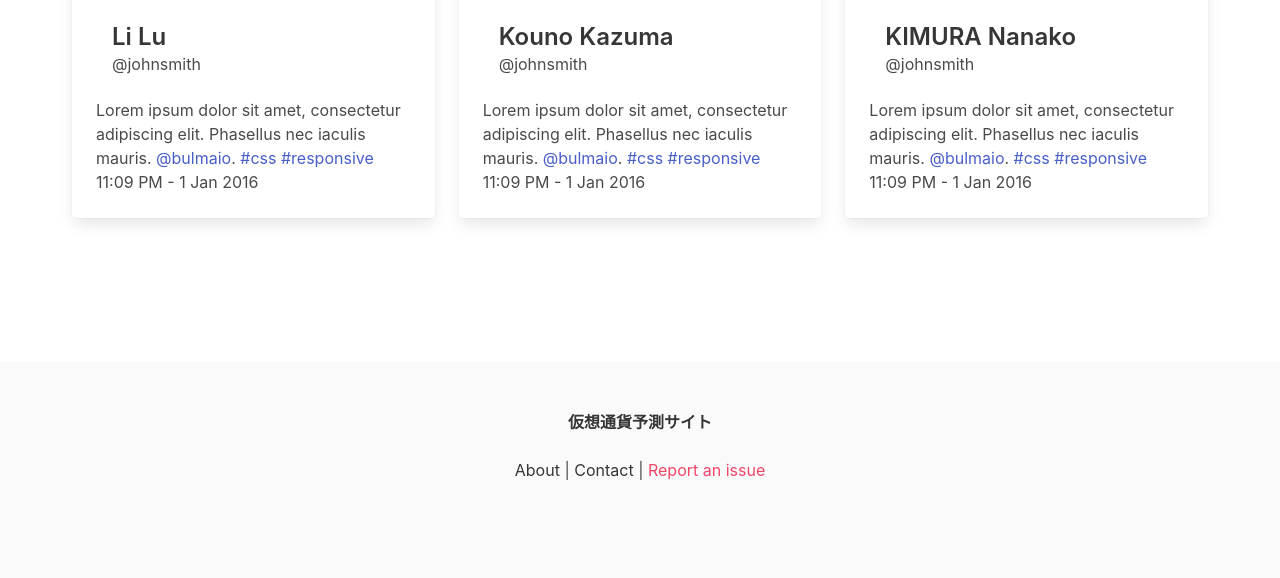
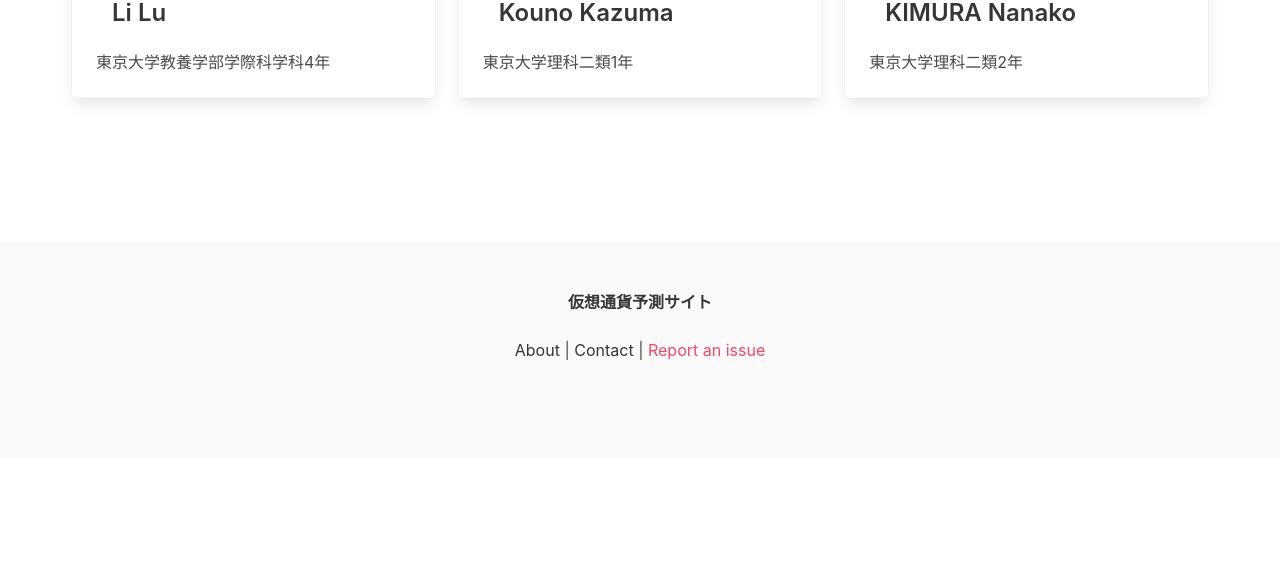
Before and after one commit to 2000lilu0317/bitcoin, a Django app: page / in a window 1280 px wide. Shown: the part 1221-1799 px from the top of the page. After the commit the page ends 1581 px from the top, so only its background shows below. Run offline with Django 3.2, Linux system fonts and the light colour scheme; some libraries are stand-ins or nearby versions; grey boxes are pictures that could not be loaded.

Commit message:
fix layout

```diff
--- a/cms/templates/cms/about.html
+++ b/cms/templates/cms/about.html
@@ -43,7 +43,7 @@
     <div class="container">
         <div class="has-text-centered m-6">
             <h1 class="title">Product</h1>
-            <p>Lorem ipsum dolor sit amet, consectetur adipiscing elit, sed do eiusmod tempor incididunt ut labore et dolore magna aliqua. The chart which shows the transition in the last 6 months</p>
+            <p> 仮想通貨の価格を深層学習やランダムフォレストなどを用いて予測するwebアプリです</p>
         </div>
     </div>
 
@@ -69,17 +69,24 @@
                 </div>
                 <div class="media-content">
                 <p class="title is-4">{{name}}</p>
-                <p class="subtitle is-6">@johnsmith</p>
+                <!--<p class="subtitle is-6">@johnsmith</p>-->
                 </div>
             </div>
-
+            {% if name == "Li Lu"%}
             <div class="content">
-                Lorem ipsum dolor sit amet, consectetur adipiscing elit.
-                Phasellus nec iaculis mauris. <a>@bulmaio</a>.
-                <a href="#">#css</a> <a href="#">#responsive</a>
-                <br>
-                <time datetime="2016-1-1">11:09 PM - 1 Jan 2016</time>
+                東京大学教養学部学際科学科4年
             </div>
+                {% endif %}
+                {% if name == "Kouno Kazuma"%}
+            <div class="content">
+                東京大学理科二類1年
+            </div>
+                {% endif %}
+                {% if name == "KIMURA Nanako"%}
+            <div class="content">
+                東京大学理科二類2年
+            </div>
+                {% endif %}
             </div>
         </div>
     </div>
--- a/cms/templates/cms/base.html
+++ b/cms/templates/cms/base.html
@@ -14,7 +14,9 @@
             <div class="navbar-brand">
                 <!-- LOGO -->
                 <a class="navbar-item" href="/">
-                    <img src="https://bulma.io/images/bulma-logo.png" width="112" height="28">
+                    {% load static%}
+                    <img src="{% static 'bitcoin.png' %}" width="50" height="50" />
+                    <img src="{% static 'ethereum.png' %}" width="50" height="50" />
                 </a>
                 <!-- HAMBURGER MENU -->
                 <a role="button" class="navbar-burger burger" aria-label="menu" aria-expanded="false" data-target="my-menu">
```
Also changed, not shown: cms/templates/cms/btn.html (+1 -1 lines), cms/templates/cms/eth.html (+1 -1 lines).
